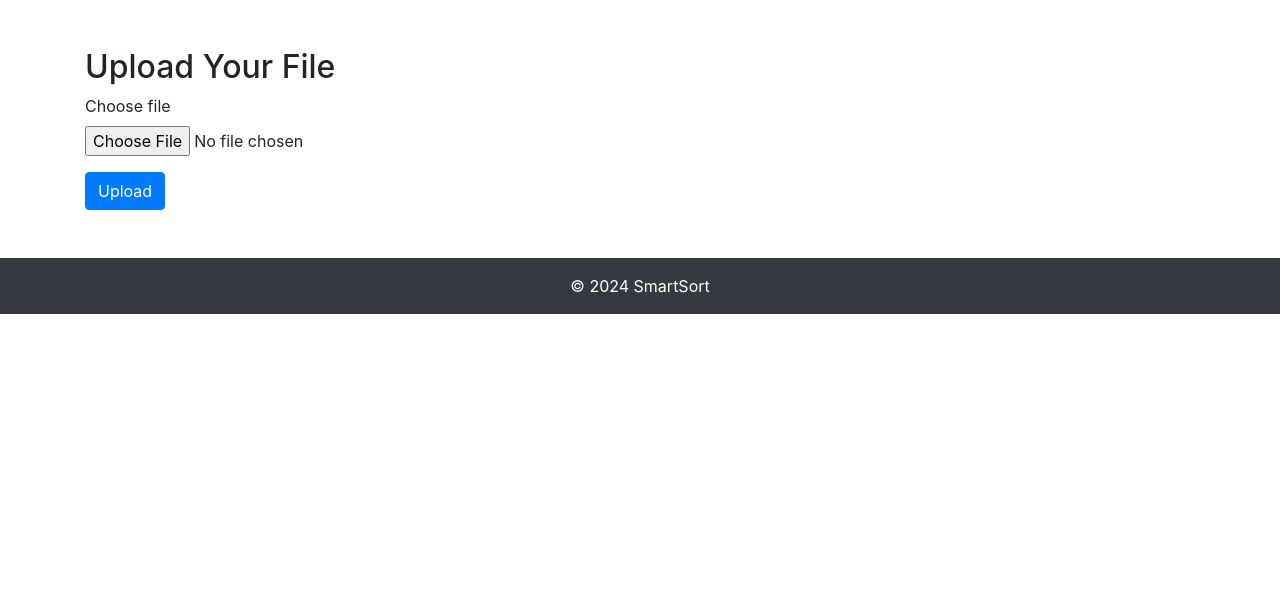
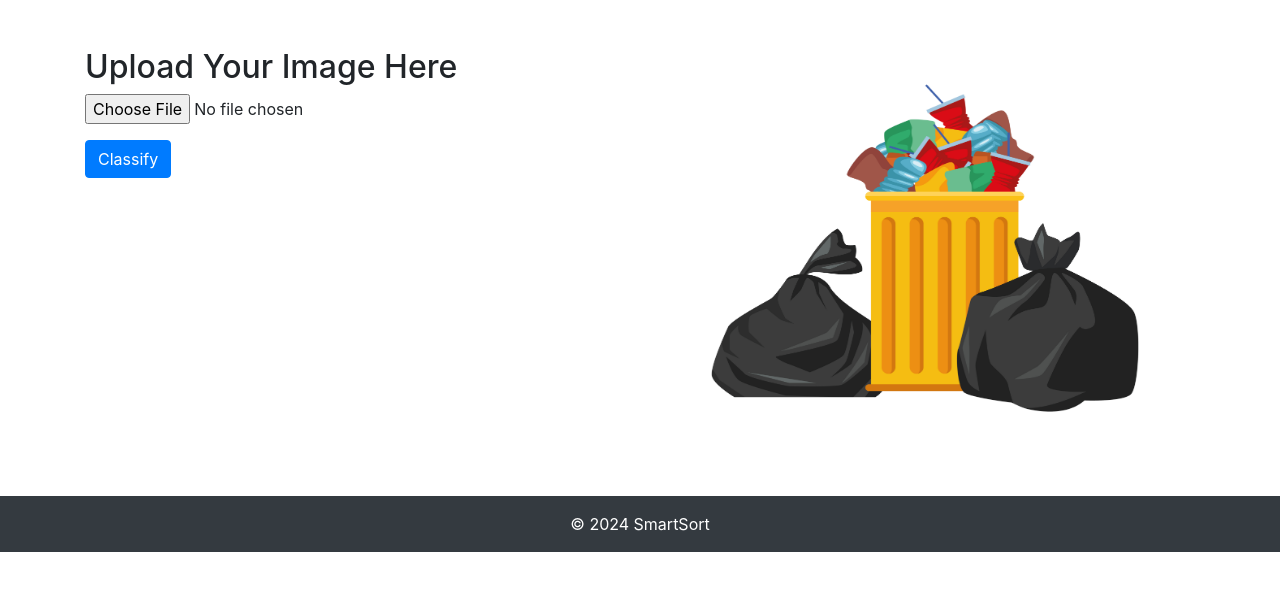
Before and after one commit to poojan007/ICT619-Waste-Sorting-Assistant, a Flask app: page / in a window 1280 px wide. Shown: the part 88-679 px from the top of the page. Run offline with Flask 3, Linux system fonts and the light colour scheme; some libraries are stand-ins or nearby versions.

Commit message:
Fixed the webpage model issue

```diff
--- a/web-app/templates/home.html
+++ b/web-app/templates/home.html
@@ -19,17 +19,21 @@
     <div class="container py-5">
         <div class="row">
             <div class="col-md-6 mx-auto">
-                <h2>Upload Your File</h2>
+                <h2>Upload Your Image Here</h2>
                 <!-- File Upload Form -->
                 <form action="/" method="POST">
                     <div class="form-group">
-                        <label for="fileUpload">Choose file</label>
-                        <input type="file" class="form-control-file" id="file" name="file">
+                        <input type="file" class="form-control-file" id="file" name="file" onchange="previewImage()">
                     </div>
-                    <button type="button" class="btn btn-primary" onclick="classifyWaste()">Upload</button>
+                    <button type="button" class="btn btn-primary" onclick="classifyWaste()">Classify</button>
                 </form>
             </div>
-            <div class="col-md-6" id="result"></div>
+            <div class="col-md-6">
+                <div>
+                    <img id="preview" src="{{ url_for('static', filename = 'default.jpg') }}" height="400px" width="100%" title = "client pic">
+                </div>
+                <div id="result"></div>
+            </div>
         </div>
     </div>
 
@@ -45,6 +49,28 @@
     <script src="https://stackpath.bootstrapcdn.com/bootstrap/4.5.2/js/bootstrap.bundle.min.js"></script>
 
     <script>
+
+        function previewImage(){
+
+            var file = document.getElementById("file").files;
+            if(file.length>0){
+                var fileName = file[0].name;
+                var allowed_extensions = new Array("jpeg", "jpg","png");
+                var file_extension = fileName.split('.').pop().toLowerCase();
+
+                if(allowed_extensions[0] == file_extension || allowed_extensions[1] == file_extension || allowed_extensions[2] == file_extension){
+                    var imgObj = document.getElementById("preview");
+                    var fileReader = new FileReader();
+
+                    fileReader.onload = function(event){
+                        document.getElementById("preview").setAttribute("src", event.target.result);
+                        imgData = event.target.result;
+                    };
+
+                    fileReader.readAsDataURL(file[0]);
+                }
+            }
+        }
 
         function classifyWaste(){
             var file = document.getElementById("file").files;
@@ -65,7 +91,7 @@
                     type: 'post',
                     success: function (data) {
                         var predicted_value = data["predicted_value"];
-                        result.innerHTML = "<center><h3>Waste classified as: <b style='background-color: #0b2438;'>" + predicted_value + "</b></h3></center>"
+                        result.innerHTML = "<center><h3>Waste is classified as: <b style='background-color: #0b2438; color: white;'>" + predicted_value + "</b></h3></center>"
                     }
                 });
             }
```
Also changed, not shown: web-app/static/default.jpg (added), 4 other files.
